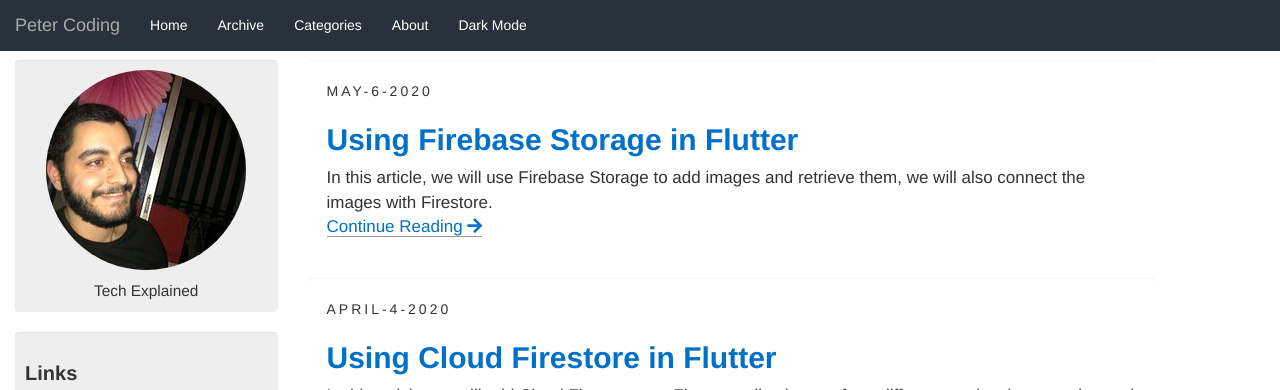
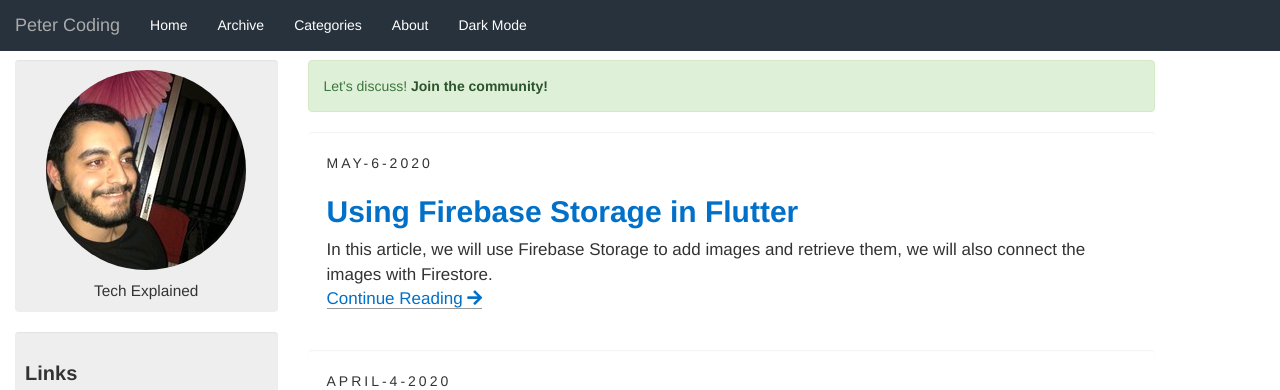
Before and after one commit to aximilli1212/peterhdd.github.io, a Jekyll site: the page built from index.html, in a window 1280 px wide and 900 px high, cut to the strip 0-390 px from the top of the window. Built offline with Jekyll 4.4.1, drawn with Linux system fonts in a browser that asks for light colours; nearby versions of some CDN libraries; the list of posts is cut into pages by our own code; comment, search, counter and statistics services are not loaded.

Commit message:
update website

```diff
--- a/_layouts/default.html
+++ b/_layouts/default.html
@@ -7,14 +7,7 @@
                 {% include sidebar.html %}
                 {% if page.noad != 1 %}
                 <br>
-                <script src="https://unpkg.com/@lottiefiles/lottie-player@latest/dist/lottie-player.js"></script>
-<lottie-player
-    src="https://assets1.lottiefiles.com/packages/lf20_nKCnOy.json"  background="transparent"  speed="1"  style="width: 300px; height: 300px;"  loop  autoplay >
-</lottie-player>
-<script src="https://unpkg.com/@lottiefiles/lottie-player@latest/dist/lottie-player.js"></script>
-<lottie-player
-    src="https://assets6.lottiefiles.com/private_files/lf30_Rq4Htd.json"  background="transparent"  speed="1"  style="width: 300px; height: 300px;"  loop  autoplay >
-</lottie-player>
+
                                 <!-- vertical ad -->
                 <!-- <script async src="https://pagead2.googlesyndication.com/pagead/js/adsbygoogle.js"></script>
                 <ins class="adsbygoogle"
@@ -29,6 +22,9 @@
                 {% endif %}
             </div>
             <div class="col-md-9">
+                <div class="alert alert-success" role="alert">
+                    Let's discuss! <a href="https://join.slack.com/t/petercoding/shared_invite/zt-e65eipli-ImJMTgqMmwIxhzgsEqQ5aA" class="alert-link">Join the community!</a>
+                  </div>
                 {{ content }}
             </div>
 
```
